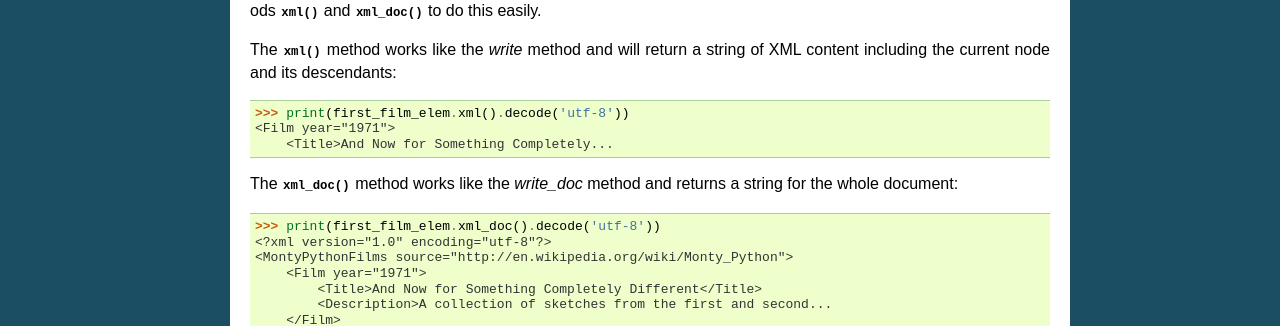
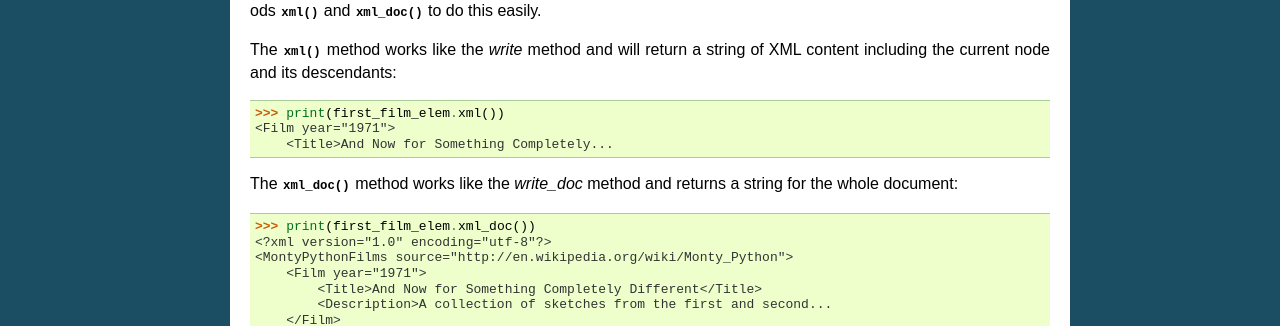
Before and after one commit to jmurty/xml4h, a Sphinx documentation site: the page built from docs/writer.rst, in a window 1280 px wide. Shown: the part 985-1311 px from the top of the page. Built offline with Sphinx 7.4.7, drawn with Linux system fonts in a browser that asks for light colours.

Commit message:
Add methods to easily get XML text, not bytes, from builder object

```diff
--- a/docs/advanced.rst
+++ b/docs/advanced.rst
@@ -70,7 +70,7 @@ Builder::
     >>> # Define a prefix alias to assign a new or existing namespace URI
     >>> elem2 = b.ns_prefix('my-ns', 'second-ns-uri') \
     ...     .elem('my-ns:Elem2').dom_element
-    >>> print(root.xml().decode('utf-8'))
+    >>> print(root.xml())
     <Doc xmlns="ns-uri" xmlns:my-ns="second-ns-uri">
         <Elem1/>
         <my-ns:Elem2/>
@@ -89,7 +89,7 @@ And when adding nodes with the API::
     >>> # Attributes can be namespaced too
     >>> elem4.set_attributes({'my-ns:attr1': 'value'})
 
-    >>> print(elem4.xml().decode('utf-8'))
+    >>> print(elem4.xml())
     <Elem4 my-ns:attr1="value" xmlns="fourth-ns-uri"/>
 
 
--- a/docs/nodes.rst
+++ b/docs/nodes.rst
@@ -596,7 +596,7 @@ try an example::
     >>> title_elem = desc_elem.add_element(
     ...     'Title', text='The Film that Never Was', before_this_element=True)
 
-    >>> print(doc.MontyPythonFilms.Film[-1].xml().decode('utf-8'))
+    >>> print(doc.MontyPythonFilms.Film[-1].xml())
     <Film year="never">
         <Title>The Film that Never Was</Title>
         <Description>Just testing...</Description>
--- a/docs/writer.rst
+++ b/docs/writer.rst
@@ -66,14 +66,14 @@ The :meth:`~xml4h.nodes.Node.xml` method works like the *write* method and
 will return a string of XML content including the current node and its
 descendants::
 
-    >>> print(first_film_elem.xml().decode('utf-8'))  # doctest:+ELLIPSIS
+    >>> print(first_film_elem.xml())  # doctest:+ELLIPSIS
     <Film year="1971">
         <Title>And Now for Something Completely...
 
 The :meth:`~xml4h.nodes.Node.xml_doc` method works like the *write_doc*
 method and returns a string for the whole document::
 
-    >>> print(first_film_elem.xml_doc().decode('utf-8'))  # doctest:+ELLIPSIS
+    >>> print(first_film_elem.xml_doc())  # doctest:+ELLIPSIS
     <?xml version="1.0" encoding="utf-8"?>
     <MontyPythonFilms source="http://en.wikipedia.org/wiki/Monty_Python">
         <Film year="1971">
```
Also changed, not shown: 2 other files.
